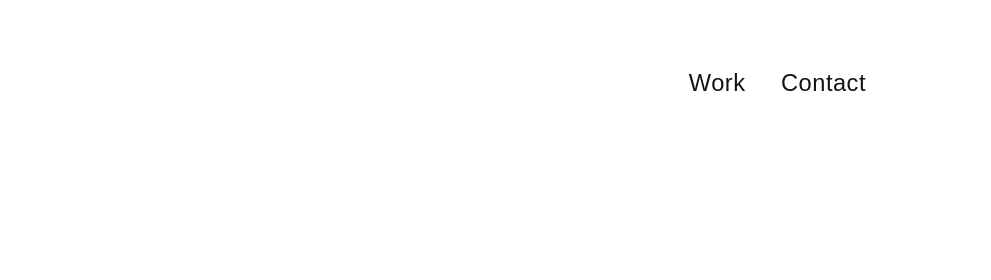
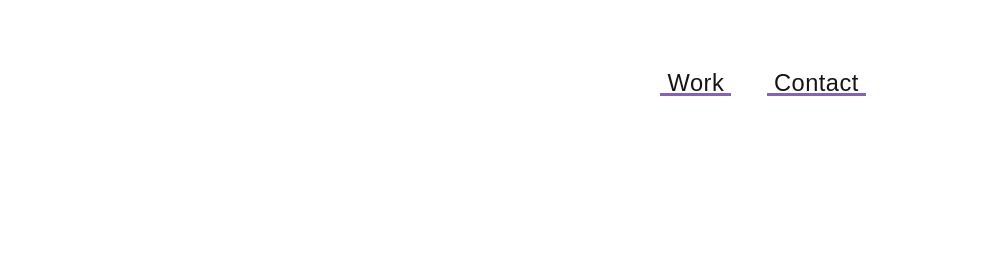
Before and after one commit to jenross/portfolio_2020, a Gatsby site: page /portfolio in a window 1280 px wide. Shown: the top 280 px of the page, 289-1280 px from the left. Built offline with nearby package versions, Linux system fonts and the light colour scheme; Gatsby itself is replaced by a stand-in of ours.

Commit message:
link hover effect nav

```diff
--- a/src/components/Nav.js
+++ b/src/components/Nav.js
@@ -35,11 +35,30 @@ const NavStyles = styled.nav`
     color: var(--black);
     text-decoration: none;
   }
+  a {
+    background: linear-gradient(
+      to bottom,
+      var(--purple) 0%,
+      var(--purple) 100%
+    );
+    background-position: 0 100%;
+    background-repeat: repeat-x;
+    background-size: 3px 3px;
+    transition: background-size 0.3s;
+    padding-left: 0.3em;
+    padding-right: 0.3em;
+  }
 
-  .nav-link:hover {
+  a:hover {
+    background-size: 3px 40px;
+    color: var(--white);
+  }
+
+  /* .nav-link:hover {
     color: var(--purple);
+    transition: ease 0.4s;
     border-bottom: 1px solid var(--purple);
-  }
+  } */
 `;
 
 const Nav = () => {
@@ -56,7 +75,7 @@ const Nav = () => {
   `);
   return (
     <HeaderStyles>
-      <NavStyles>
+      <NavStyles className="fill">
         <Img
           className="hero-logo gatsby-image-wrapper"
           fixed={data.logo.childImageSharp.fixed}
```
